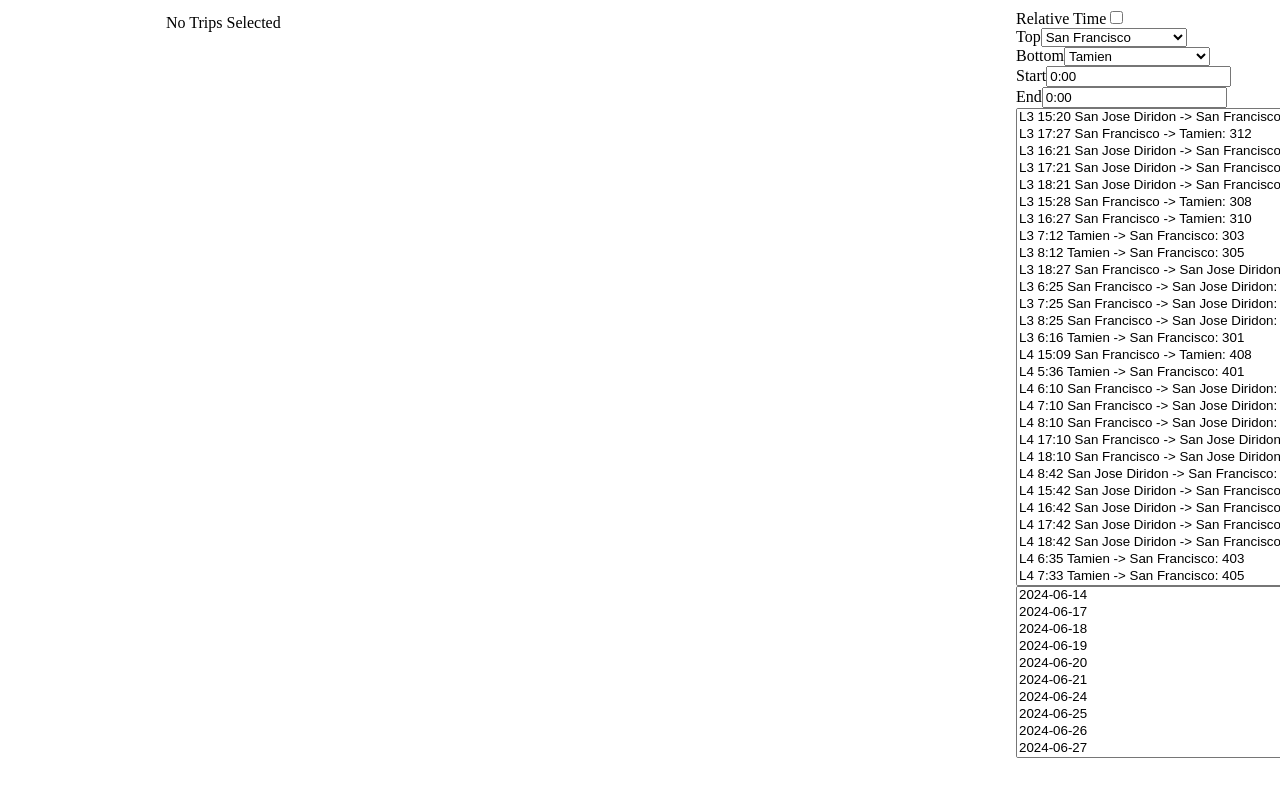
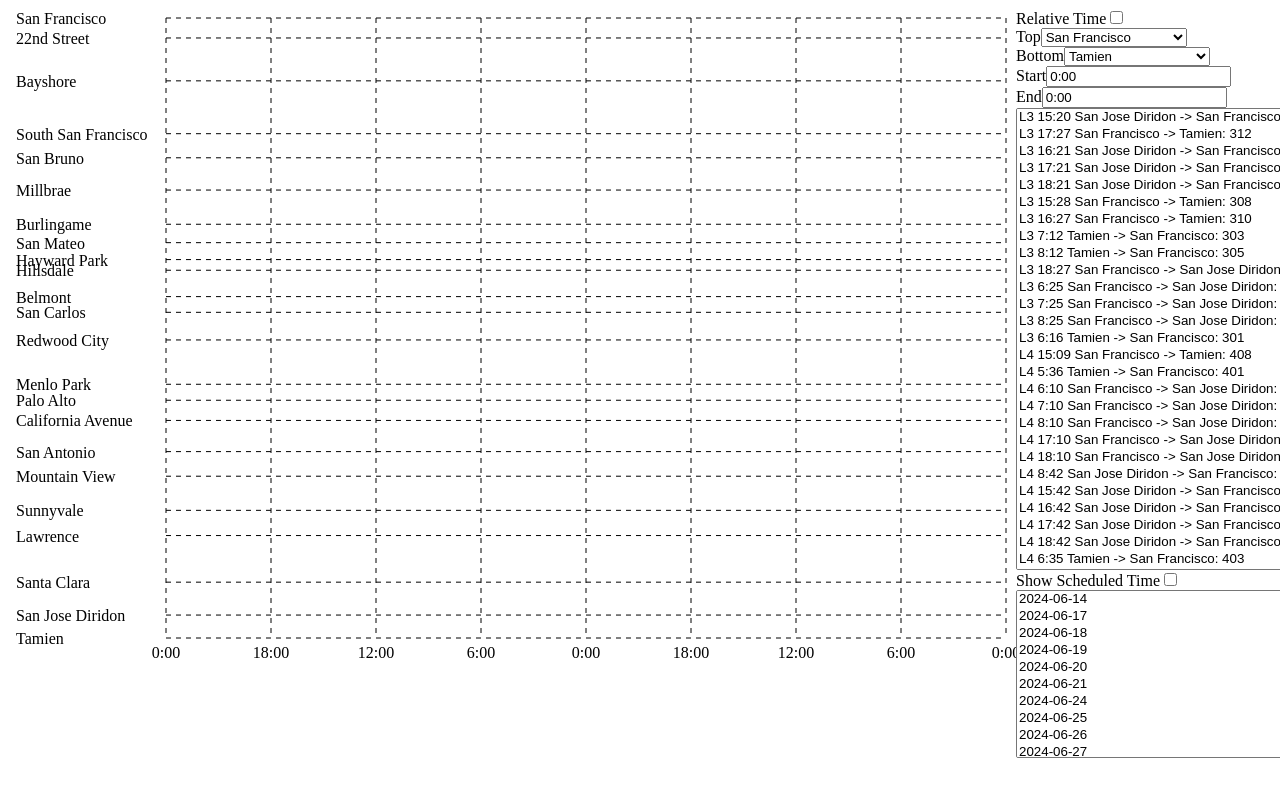
Before and after one commit to marcia-pedals/train-watcher, a Next.js app in the folder visualization/nextjs-blog/: page / in a window 1280 px wide. Shown: the top 794 px of the page. Built offline with nearby package versions, Linux system fonts and the light colour scheme.

Commit message:
add option to turn off the scheduled time

```diff
--- a/visualization/nextjs-blog/pages/index.tsx
+++ b/visualization/nextjs-blog/pages/index.tsx
@@ -182,16 +182,6 @@ const Visualization: FC<{
   const boundRight = width - 10;
   const boundTop = 10;
   const boundBottom = height - 20;
-
-  if (trips.length === 0) {
-    return (
-      <svg width={width} height={height}>
-        <text x={boundLeft} y={boundTop + 10}>
-          No Trips Selected
-        </text>
-      </svg>
-    );
-  }
 
   const topStopPosition = stopsData[topStopId].position;
   const bottomStopPosition = stopsData[bottomStopId].position;
@@ -447,6 +437,11 @@ export default function Home() {
     setRelativeTime(e.target.checked);
   };
 
+  const [showScheduledTime, setShowScheduledTime] = useState(true);
+  const handleShowScheduledTimeChange = (e) => {
+    setShowScheduledTime(e.target.checked);
+  };
+
   const [topStopId, setTopStopId] = useState("san_francisco");
   const [bottomStopId, setBottomStopId] = useState("tamien");
 
@@ -508,6 +503,9 @@ export default function Home() {
   };
 
   const tripsToShow = useMemo(() => {
+    if (!showScheduledTime) {
+      return [];
+    }
     const trips = tripsData.filter((trip) =>
       selectedTrips.includes(trip.trip_short_name)
     );
@@ -515,7 +513,7 @@ export default function Home() {
       return transformRelativeTime(trips);
     }
     return trips;
-  }, [relativeTime, selectedTrips]);
+  }, [relativeTime, selectedTrips, showScheduledTime]);
 
   const realtimeTripsToShow = useMemo(() => {
     return realtimeData
@@ -614,11 +612,19 @@ export default function Home() {
                 </option>
               ))}
             </select>
+            <div>
+              <label>Show Scheduled Time</label>
+              <input
+                type="checkbox"
+                value={showScheduledTime ? "on" : "off"}
+                onChange={handleShowScheduledTimeChange}
+              />
+            </div>
             <select
               multiple
               value={selectedServiceDates}
               onChange={handleSelectedServiceDatesChange}
-              style={{flexGrow: 1}}
+              style={{ flexGrow: 1 }}
             >
               {allServiceDates.map((serviceDate) => (
                 <option value={serviceDate}>{serviceDate}</option>
```
